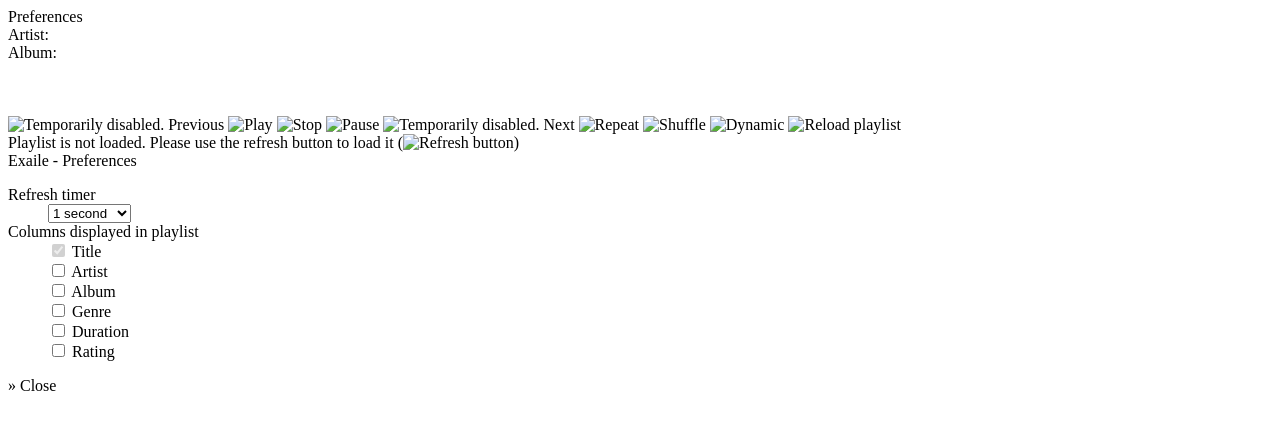
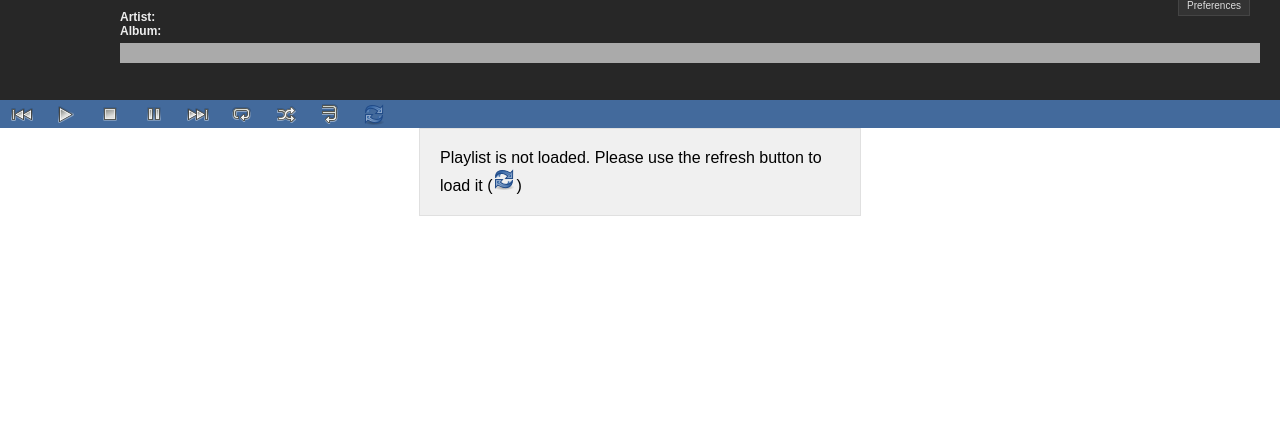
Before and after one commit to jontsai/Exaile-HTTP-Server, a plain HTML site: page httpserver/data/index.html in a window 1280 px wide. Drawn offline with Linux system fonts and the light colour scheme; the site is published under a folder, as on GitHub Pages, so addresses that start at the root find nothing.

Commit message:
- renamed resources to be relative URL rather than fixed ("/..."),   which was breaking access behind an Apache proxy - fixed a bug in formatting track length - standardized version number and scheme

```diff
--- a/httpserver/data/exaile.js
+++ b/httpserver/data/exaile.js
@@ -4,8 +4,8 @@ var eh_request_refresh_playlist = false;
 //var eh_request_refresh = false;
 var eh_request_refresh_id = Math.floor(Math.random() * 1000);
 var eh_request_refresh_window = new Array();
-var eh_data_loading = '<div id="loading"><img class="loading" src="/loading.gif" alt="Loading..."/></div>';
-var eh_data_playing = '<img src="/btn-play.png" alt="Playing..."/>';
+var eh_data_loading = '<div id="loading"><img class="loading" src="loading.gif" alt="Loading..."/></div>';
+var eh_data_playing = '<img src="btn-play.png" alt="Playing..."/>';
 
 var eh_tag_current = 1;
 var eh_capture_seek = false;
@@ -148,7 +148,7 @@ function eh_track_current_callback(page, xh) {
 	    eh_current_filename = v(xh, 'filename');
 	    eh_tag_set(eh_current_filename, eh_data_playing);
 	    $('trackcover').innerHTML =
-		'<img src="/image/cover/current?'+eh_current_filename+'"/>';
+		'<img src="image/cover/current?'+eh_current_filename+'"/>';
 	    $('ti_artist').innerHTML = v(xh, 'artist');
 	    $('ti_album').innerHTML = v(xh, 'album');
 	    $('ti_title').innerHTML = v(xh, 'title');
@@ -269,7 +269,7 @@ function eh_playlist_build() {
         if (parseInt(eh_cookie_get('eh_pref_playlist_rating', eh_pref_default_rating))) {
             var rating = '' + vd(eh_playlist[i], 'rating');
             rating = rating.replace(' ', '', 'g');
-            rating = rating.replace('*', '<img class="rating" src="/star.png"/>', 'g');
+            rating = rating.replace('*', '<img class="rating" src="star.png"/>', 'g');
             table.push('<td><div>' + rating + '</div></td>');
         }
         table.push('<tr>');
--- a/httpserver/data/index.html
+++ b/httpserver/data/index.html
@@ -3,9 +3,9 @@
 <html>
 <head>
   <title>Exaile</title>
-  <link href='/exaile.css' rel='stylesheet' type='text/css'/>
-  <script type='text/javascript' src='/prototype.js'></script>
-  <script type='text/javascript' src='/exaile.js'></script>
+  <link href='exaile.css' rel='stylesheet' type='text/css'/>
+  <script type='text/javascript' src='prototype.js'></script>
+  <script type='text/javascript' src='exaile.js'></script>
 </head>
 <body>
 
@@ -31,31 +31,31 @@
         <!-- Player control -->
         <div id='trackcontrol'>
             <a class='button' id='action-previous' onclick='false; eh_action_previous();'>
-                <img src='/btn-previous.png' alt='Temporarily disabled. Previous' title='Temporarily disabled. Previous' />
+                <img src='btn-previous.png' alt='Temporarily disabled. Previous' title='Temporarily disabled. Previous' />
             </a>
             <a class='button' id='action-play' onclick='eh_action_play();'>
-                <img src='/btn-play.png' alt='Play' title='Play' />
+                <img src='btn-play.png' alt='Play' title='Play' />
             </a>
             <a class='button' id='action-stop' onclick='eh_action_stop();'>
-                <img src='/btn-stop.png' alt='Stop' title='Stop' />
+                <img src='btn-stop.png' alt='Stop' title='Stop' />
             </a>
             <a class='button' id='action-pause' onclick='eh_action_pause();'>
-                <img src='/btn-pause.png' alt='Pause' title='Pause' />
+                <img src='btn-pause.png' alt='Pause' title='Pause' />
             </a>
             <a class='button' id='action-next' onclick='false; eh_action_next();'>
-                <img src='/btn-next.png' alt='Temporarily disabled. Next' title='Temporarily disabled. Next' />
+                <img src='btn-next.png' alt='Temporarily disabled. Next' title='Temporarily disabled. Next' />
             </a>
             <a class='button' id='action-repeat' onclick='eh_action_repeat();'>
-                <img src='/btn-repeat.png' alt='Repeat' title='Toggle repeat' />
+                <img src='btn-repeat.png' alt='Repeat' title='Toggle repeat' />
             </a>
             <a class='button' id='action-shuffle' onclick='eh_action_shuffle();'>
-                <img src='/btn-shuffle.png' alt='Shuffle' title='Toggle shuffle' />
+                <img src='btn-shuffle.png' alt='Shuffle' title='Toggle shuffle' />
             </a>
             <a class='button' id='action-dynamic' onclick='eh_action_dynamic();'>
-                <img src='/btn-dynamic.png' alt='Dynamic' title='Toggle dynamic playlist' />
+                <img src='btn-dynamic.png' alt='Dynamic' title='Toggle dynamic playlist' />
             </a>
             <a class='button' id='action-reloadplaylist' onclick='eh_refresh_playlist();'>
-                <img src='/btn-reload.png' alt='Reload playlist' title='Reload playlist' />
+                <img src='btn-reload.png' alt='Reload playlist' title='Reload playlist' />
             </a>
 
         </div>
@@ -66,7 +66,7 @@
         <div id='playlistcontent'>
             <div class='info'>
                 Playlist is not loaded. Please use the refresh button to load it
-                (<a class='button' id='action-reloadplaylist' onclick='eh_refresh_playlist()'><img src='/btn-reload.png' alt='Refresh button'/></a>)
+                (<a class='button' id='action-reloadplaylist' onclick='eh_refresh_playlist()'><img src='btn-reload.png' alt='Refresh button'/></a>)
             </div>
         </div>
     </div>
```
Also changed, not shown: 3 other files.
